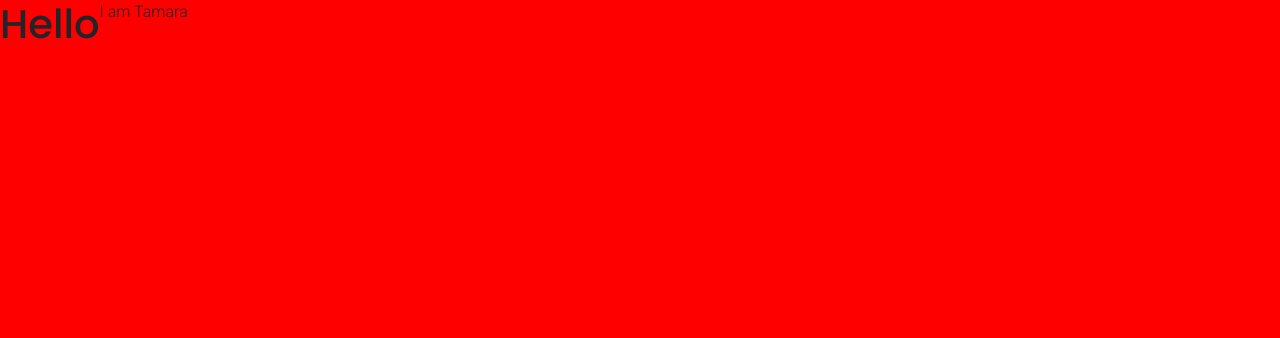
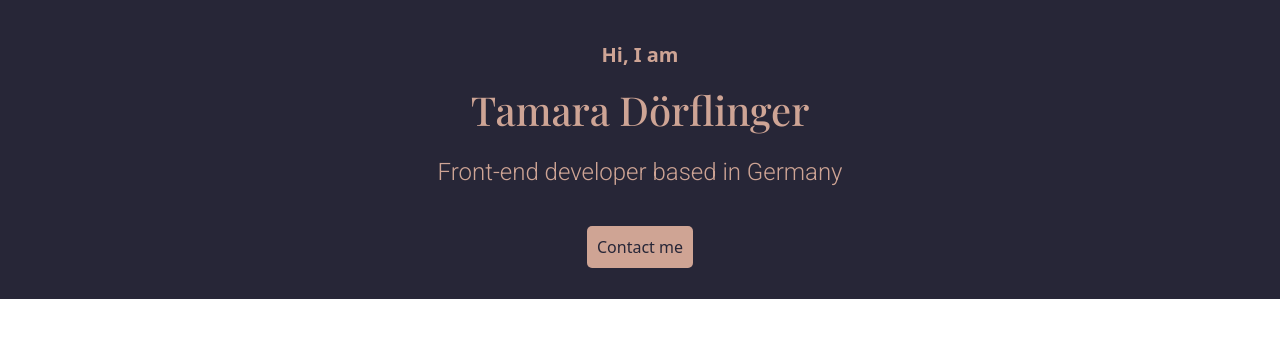
Before and after one commit to tamara-doe/Portfolio, a plain HTML site: page index.html in a window 1280 px wide. Drawn offline with nearby package versions, Linux system fonts and the light colour scheme.

Commit message:
created the homepage hero

```diff
--- a/index.html
+++ b/index.html
@@ -9,7 +9,7 @@
     <link rel="preconnect" href="https://fonts.googleapis.com" />
     <link rel="preconnect" href="https://fonts.gstatic.com" crossorigin />
     <link
-      href="https://fonts.googleapis.com/css2?family=Poppins:wght@500;700&family=Roboto:wght@300&display=swap"
+      href="https://fonts.googleapis.com/css2?family=Playfair+Display:wght@500;700&family=Roboto:wght@300;700&display=swap"
       rel="stylesheet"
     />
     <script
@@ -29,9 +29,11 @@
     ></script>
   </head>
   <body>
-    <div class="d-flex">
-      <h1>Hello</h1>
-      <p>I am Tamara</p>
+    <div class="hero">
+      <p>Hi, I am</p>
+      <h1 class="mb-4">Tamara Dörflinger</h1>
+      <h2 class="mb-5">Front-end developer based in Germany</h2>
+      <a href="#" class="contact-button">Contact me</a>
     </div>
   </body>
 </html>
--- a/styles/portfolio.css
+++ b/styles/portfolio.css
@@ -1,12 +1,44 @@
+:root {
+  --primary-color: #272637;
+  --secondary-color: rgba(249, 196, 172, 0.8);
+  --heading-font-family: "Playfair Display", serif;
+  --default-font-family: "Roboto", sans-serif;
+}
 body {
-  background: red !important;
+  font-family: var(--default-font-family);
 }
-
-h1 {
-  font-family: "Poppins", sans-serif;
+h1,
+h2,
+h3 {
+  font-family: var(--heading-font-family);
   font-weight: bold;
 }
-
+h1 {
+  font-size: 96px;
+}
 p {
-  font-family: "Roboto", sans-serif;
+  font-size: 20px;
 }
+.hero {
+  background: var(--primary-color) !important;
+  color: var(--secondary-color);
+  text-align: center;
+  padding: 40px;
+}
+.hero h2 {
+  font-family: var(--default-font-family);
+  font-size: 24px;
+}
+.hero p {
+  font-weight: bold;
+}
+.contact-button {
+  background: var(--secondary-color);
+  color: var(--primary-color);
+  text-decoration: none;
+  border-radius: 5px;
+  padding: 10px;
+}
+.contact-button:hover {
+  color: white;
+}
```
